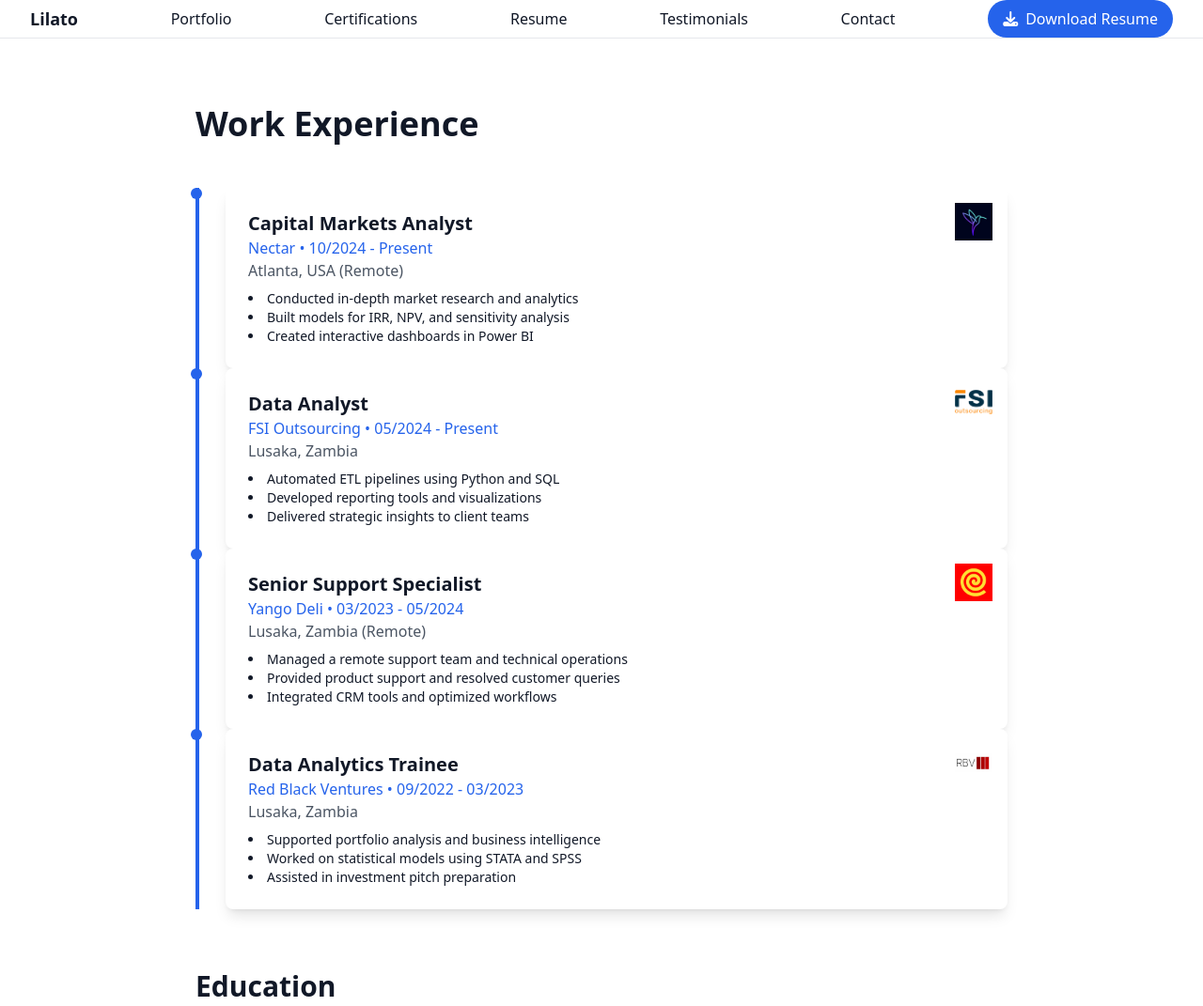
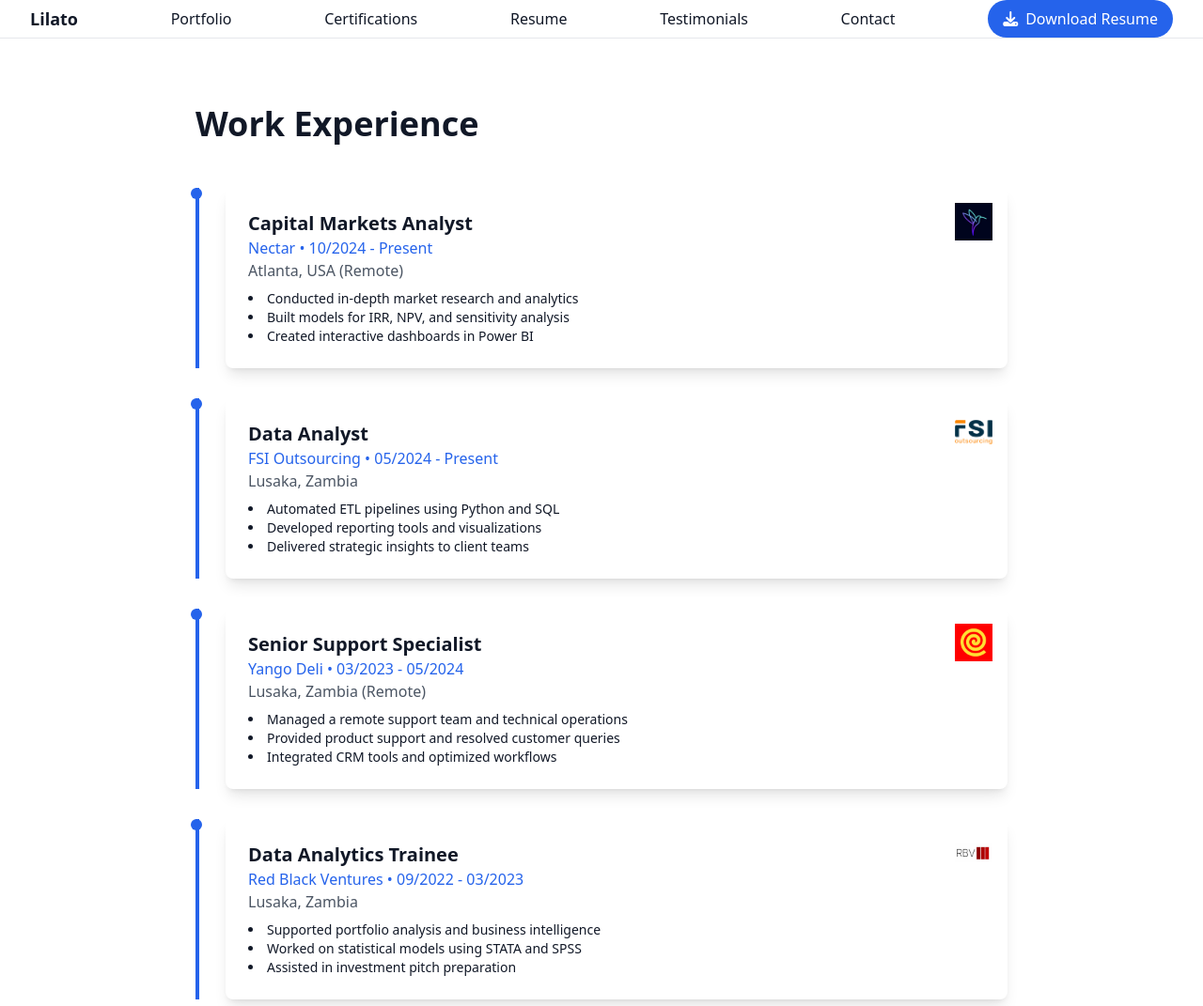
Before and after one commit to Li-Data/Portfolio-Website, a plain HTML site: page resume.html in a window 1280 px wide. Shown: the top 1071 px of the page at 94% size. Drawn offline with nearby package versions, Linux system fonts and the light colour scheme.

Commit message:
Update resume.html

```diff
--- a/resume.html
+++ b/resume.html
@@ -69,7 +69,8 @@
 
   <h1 class="text-4xl font-bold mb-12">Work Experience</h1>
 
-    <div class="relative pl-8 animate-fadeIn timeline">
+<div class="space-y-8">
+  <div class="relative pl-8 animate-fadeIn timeline">
         <div class="absolute left-[-5px] top-0 w-3 h-3 rounded-full bg-blue-600 dark:bg-blue-400"></div>
         <div class="bg-white dark:bg-gray-800 p-6 rounded-lg shadow-lg relative">
           <img src="assets/usenectar_logo.jpeg" alt="FSI Logo" class="logo-top-right" />
```
